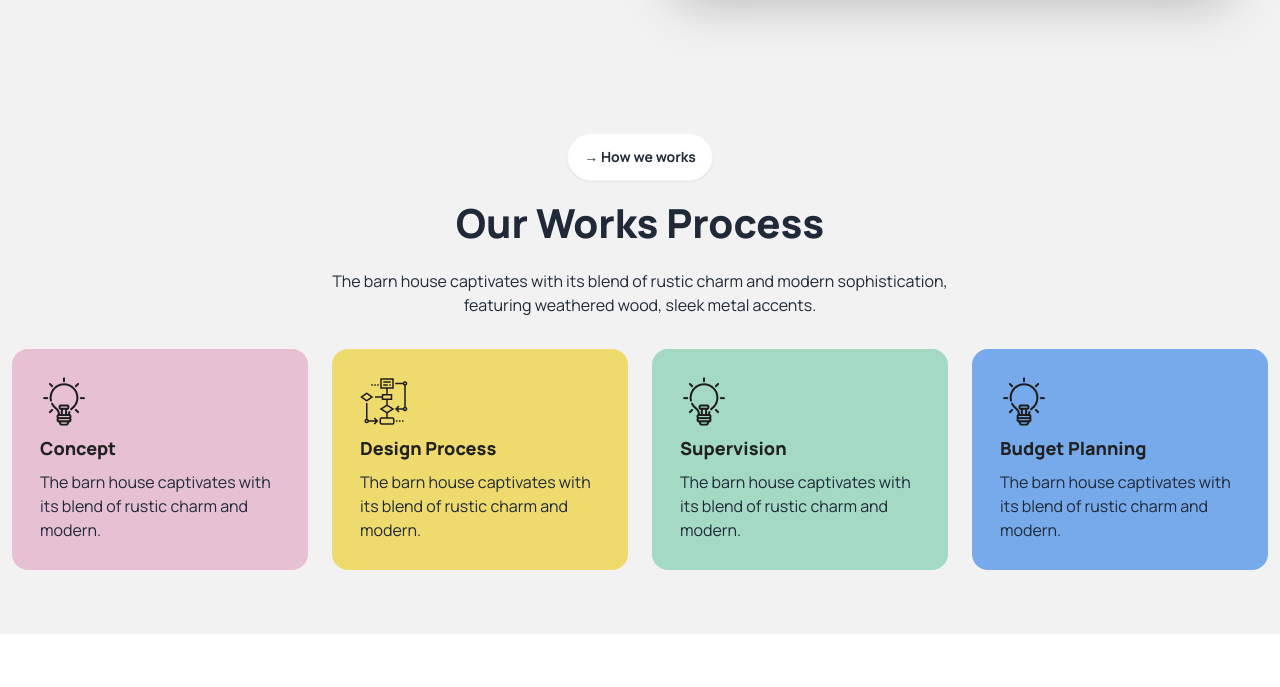
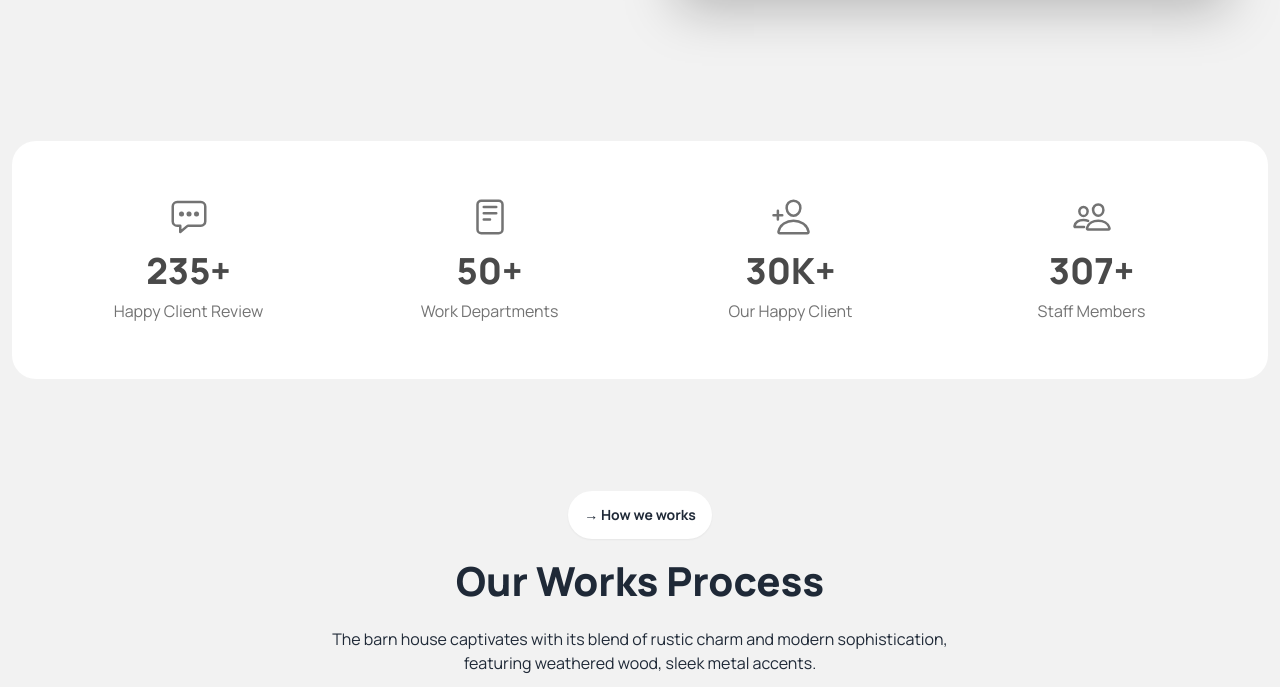
Before and after one commit to Sajnin14/assessment-3, a plain HTML site: page index.html in a window 1280 px wide. Shown: the part 1553-2240 px from the top of the page. Drawn offline with nearby package versions, Linux system fonts and the light colour scheme.

Commit message:
review section done

```diff
--- a/index.html
+++ b/index.html
@@ -41,7 +41,7 @@
 </head>
 <body class="font">
 
-  <header class="bg-gradient-to-b from-gray-100 to-white py-6 mb-12 px-3">
+  <header class="bg-gradient-to-b from-gray-100 to-white py-7 mb-12 px-3">
     <!-- navbar -->
      <nav class="md:container mx-auto mb-7">
       <div class="navbar">
@@ -89,10 +89,10 @@
      <section class="bg-base-200">
       <div class=" md:container mx-auto px-3 relative">
         <img class="absolute top-8 invisible lg:visible" src="./assets/Vector.png" alt="">
-        <div class="hero py-16">
+        <div class="hero pt-16 pb-32">
           <div class="hero-content flex gap-6 flex-col lg:flex-row">
             <div class="flex-1">
-              <button class="btn bg-white rounded-full mb-3 font-bold">→ About Us</button>
+              <button class="btn bg-white rounded-full mb-3 font-bold border-none">→ About Us</button>
               <h1 class="text-[40px] font-extrabold">We design thoughtful,<br> liveable spaces</h1>
               <p class="py-6">
                 The barn house captivates with its blend of rustic charm and modern sophistication, featuring weathered wood, sleek metal accents.
@@ -128,11 +128,43 @@
 
      </section>
 
+     <!-- Review Section/Optional -->
+      <section class="bg-base-200">
+         <div class="md:container mx-auto px-3">
+          <div class="grid grid-cols-1 md:grid-cols-2 lg:grid-cols-4 gap-3 bg-white p-8 rounded-3xl">
+            <div class="text-center p-6">
+              <ion-icon name="chatbox-ellipses-outline" class="w-10 h-10 text-text-secondary"></ion-icon>
+              <h2 class="text-4xl font-extrabold text-text py-2">235+</h2>
+              <p class="text-text-secondary">Happy Client Review</p>
+            </div>
+
+            <div class="text-center p-6">
+              <ion-icon name="reader-outline" class="w-10 h-10 text-text-secondary"></ion-icon>
+              <h2 class="text-4xl font-extrabold text-text py-2">50+</h2>
+              <p class="text-text-secondary">Work Departments</p>
+            </div>
+
+            <div class="text-center p-6">
+              <ion-icon name="person-add-outline" class="w-10 h-10 text-text-secondary"></ion-icon>
+              <h2 class="text-4xl font-extrabold text-text py-2">30K+</h2>
+              <p class="text-text-secondary">Our Happy Client</p>
+            </div>
+
+            <div class="text-center p-6">
+              <ion-icon name="people-outline" class="w-10 h-10 text-text-secondary"></ion-icon>
+              <h2 class="text-4xl font-extrabold text-text py-2">307+</h2>
+              <p class="text-text-secondary">Staff Members</p>
+            </div>
+          </div>
+
+         </div>
+      </section>
+
      <!-- our work section -->
       <section class="bg-base-200 mb-14">
-        <div class="md:container mx-auto py-16 px-3">
+        <div class="md:container mx-auto py-16 md:py-28 px-3">
           <div class="text-center mb-8">
-            <button class="btn bg-white rounded-full mb-3 font-bold">→ How we works</button>
+            <button class="btn bg-white rounded-full mb-3 font-bold border-none">→ How we works</button>
           <h2 class="text-[40px] font-extrabold mb-4">Our Works Process</h2>
           <p class="max-w-2xl mx-auto">The barn house captivates with its blend of rustic charm and modern sophistication, featuring weathered wood, sleek metal accents.</p>
           </div>
@@ -170,7 +202,7 @@
        <section class="mb-14">
         <div class="md:container mx-auto px-3">
           <div class="text-center mb-10">
-            <button class="btn bg-btn-lighter rounded-full mb-3 font-bold">→ Explore our Latest works</button>
+            <button class="btn bg-btn-lighter rounded-full mb-3 font-bold border-none">→ Explore our Latest works</button>
             <h2 class="text-[40px] font-extrabold mb-4">Our Latest Portfolio</h2>
             <p class="max-w-2xl mx-auto text-text">The barn house captivates with its blend of rustic charm and modern sophistication, featuring weathered wood, sleek metal accents.</p>
           </div>
@@ -231,10 +263,10 @@
 
        <!-- Contact Section -->
       <section class="bg-[url('./assets/bg.jpg')] bg-no-repeat   bg-cover">
-        <div class="md:p-24 p-3">
+        <div class="md:p-28 p-3">
 
           <div class="text-center mb-10">
-            <button class="btn bg-btn-lighter rounded-full mb-3 font-bold">→ Let’s Connect</button>
+            <button class="btn bg-btn-lighter rounded-full mb-3 font-bold border-none">→ Let’s Connect</button>
             <h2 class="text-[40px] font-extrabold mb-4">Let’s Discuss Next Project</h2>
             <p class="max-w-2xl mx-auto text-text">The barn house captivates with its blend of rustic charm and modernsophistication, featuring weathered wood, sleek metal accents.</p>
           </div>
@@ -259,7 +291,7 @@
               class="textarea textarea-lg w-full rounded-[32px]"></textarea>
             </div>
             <div class="text-center px-10">
-            <button class="bg-secondary w-full rounded-full"><a class="btn bg-secondary text-lg font-bold w-full rounded-full">Send Mail <ion-icon name="arrow-forward-outline" class="bg-basic text-white rounded-full p-1 -rotate-45 text-base"></ion-icon></a></button>
+            <button class="bg-secondary w-full rounded-full border-none"><a class="btn bg-secondary text-lg font-bold w-full rounded-full">Send Mail <ion-icon name="arrow-forward-outline" class="bg-basic text-white rounded-full p-1 -rotate-45 text-base"></ion-icon></a></button>
           </div>
 
          </div>
```
